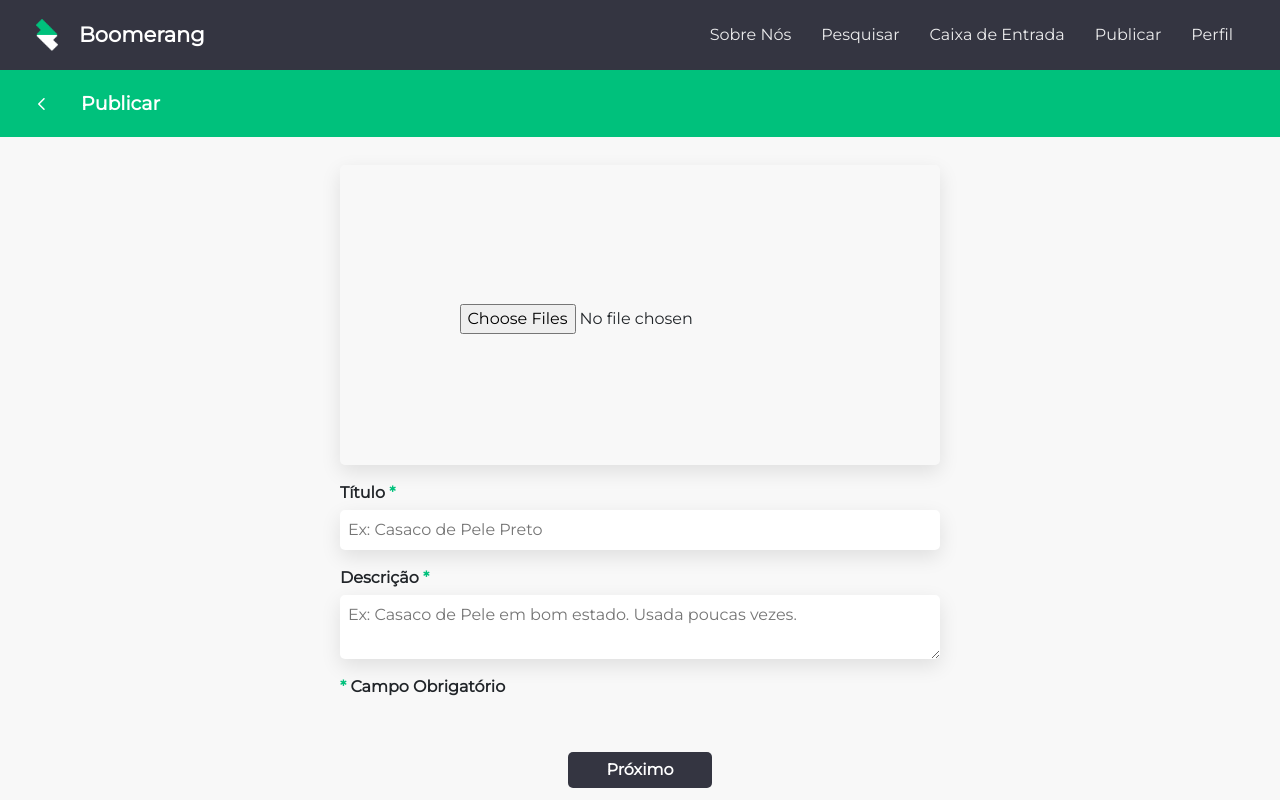
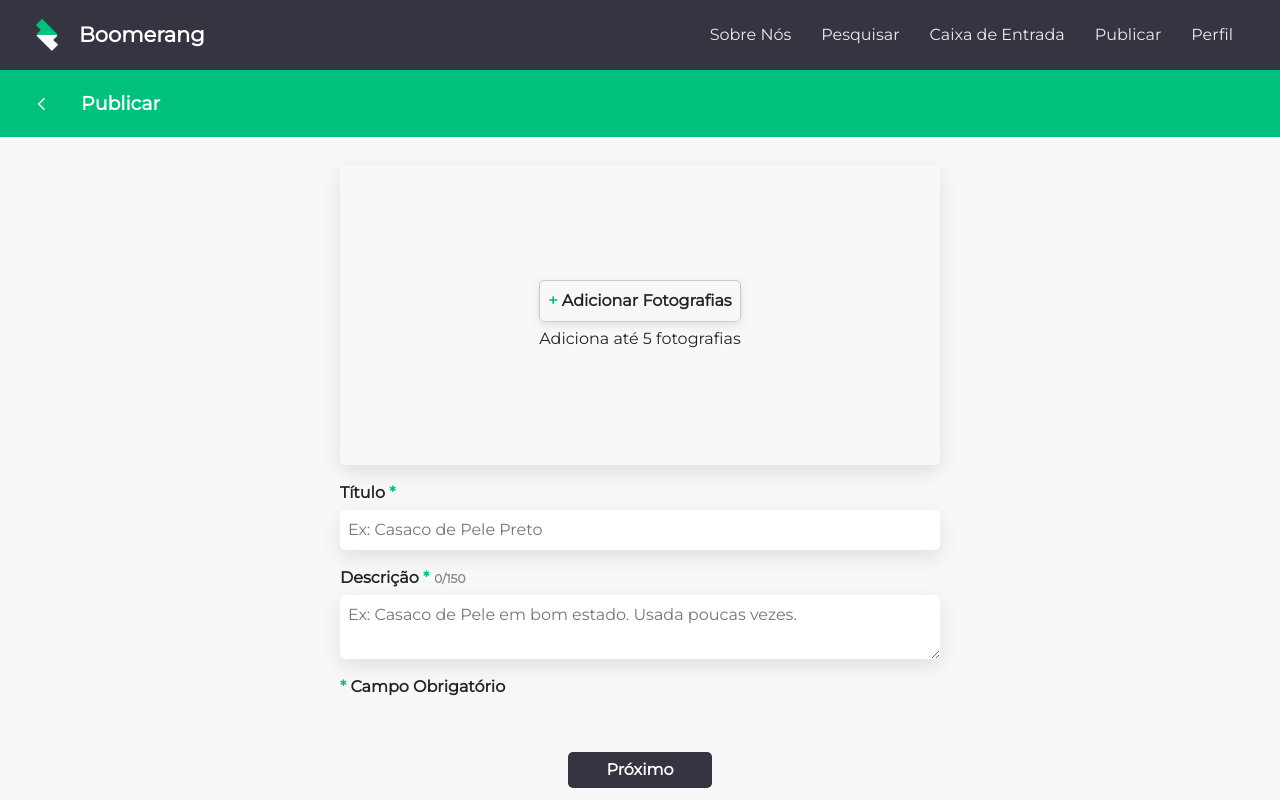
Before and after one commit to DinaX02/Boomerang, a React (Create React App) app: page /publicar-page in a window 1280 px wide. Built offline with nearby package versions, Linux system fonts and the light colour scheme.

Commit message:
estilizacao atualizada progresso publicar

```diff
--- a/src/components/ProgressPublish.js
+++ b/src/components/ProgressPublish.js
@@ -1,5 +1,5 @@
 import React, { useState } from "react";
-import EliminarImage from "../assets/eliminar.svg"
+import EliminarImage from "../assets/eliminar.svg";
 import Button from "./Button";
 import "./components.css";
 
@@ -7,10 +7,12 @@ const ProgressPublish = () => {
   const [title, setTitle] = useState("");
   const [description, setDescription] = useState("");
   const [images, setImages] = useState([]);
-//   const [selectedFileName, setSelectedFileName] = useState("");
+  const [countChar, setCountChar] = useState(0);
+  const [paragraphAddFoto, setParagraphAddFoto] = useState(true);
 
   const handleSubmit = (e) => {
     e.preventDefault();
+    // Adicione lógica para enviar os dados, se necessário
   };
 
   const handleImageChange = (e) => {
@@ -20,9 +22,7 @@ const ProgressPublish = () => {
     }
 
     setImages([...images, ...Array.from(e.target.files)]);
-
-    // const fileName = e.target.files[0] ? e.target.files[0].name : "";
-    // setSelectedFileName(fileName);
+    setParagraphAddFoto(false);
   };
 
   const handleRemoveImage = (index) => {
@@ -31,23 +31,56 @@ const ProgressPublish = () => {
     setImages(newImages);
   };
 
+  const handleDescriptionChange = (e) => {
+    const inputDescription = e.target.value;
+    if (inputDescription.length <= 150) {
+      setDescription(inputDescription);
+      setCountChar(inputDescription.length);
+    }
+  };
+
   return (
     <form className="productForm" onSubmit={handleSubmit}>
-
       <div className="imageUpload" htmlFor="images">
+        <label htmlFor="images" className="addImgInputPublish">
+          <span className="colourGreenAsterisk">+</span> Adicionar Fotografias
+        </label>
         <input
+          id="images"
           type="file"
-          id="images"
           accept="image/*"
           multiple
           onChange={handleImageChange}
+          style={{ opacity: 0, position: "absolute", zIndex: -1 }}
         />
+
+        {paragraphAddFoto && (
+          <p>Adiciona até 5 fotografias</p>
+        )}
+
+        <div className="imagesPreviewContainer">
+          {images.map((image, index) => (
+            <div key={index} className="imagePreview">
+              <img
+                className="imagePreviewImg"
+                src={URL.createObjectURL(image)}
+                alt={image.name}
+              />
+              <button
+                type="button"
+                className="removeImageButton"
+                onClick={() => handleRemoveImage(index)}
+              >
+                <img src={EliminarImage} alt="eliminar_img" />
+              </button>
+            </div>
+          ))}
+        </div>
       </div>
 
-      {/* Exibe o nome do arquivo selecionado */}
-      {/* {selectedFileName && <p>{selectedFileName}</p>} */}
-
-      <label htmlFor="title">Título <span className="corAsteriscoObrigatorio">*</span></label>
+      <label htmlFor="title">
+        Título <span className="colourGreenAsterisk">*</span>
+      </label>
       <input
         className="productFormInput"
         type="text"
@@ -57,32 +90,24 @@ const ProgressPublish = () => {
         onChange={(e) => setTitle(e.target.value)}
       />
 
-      <label htmlFor="description">Descrição <span className="corAsteriscoObrigatorio">*</span></label>
+      <label htmlFor="description">
+        Descrição <span className="colourGreenAsterisk">*</span>
+        <span className="countCharDescription">{countChar}/150</span>
+      </label>
       <textarea
         className="productFormInput"
         id="description"
         placeholder="Ex: Casaco de Pele em bom estado. Usada poucas vezes."
         value={description}
-        onChange={(e) => setDescription(e.target.value)}
+        onChange={(e) => handleDescriptionChange(e)}
       />
 
-<div className="imagesPreviewContainer">
-  {images.map((image, index) => (
-    <div key={index} className="imagePreview">
-      <img className="imagePreviewImg" src={URL.createObjectURL(image)} alt={image.name} />
-      <button
-              type="button"
-              className="removeImageButton"
-              onClick={() => handleRemoveImage(index)}
-            >
-            <img src={EliminarImage} alt="eliminar_img"/>
-       </button>
-    </div>
-  ))}
-</div>
-<label htmlFor="description"> <span className="corAsteriscoObrigatorio">*</span> Campo Obrigatório</label>
-<div className="btnProximoPublicar">
-      <Button text="Próximo"/>
+      <label htmlFor="description">
+        {" "}
+        <span className="colourGreenAsterisk">*</span> Campo Obrigatório
+      </label>
+      <div className="btnProximoPublicar">
+        <Button text="Próximo" />
       </div>
     </form>
   );
--- a/src/components/components.css
+++ b/src/components/components.css
@@ -314,6 +314,7 @@ background-color: #F8F8F8;
 
 
 /* ----- ProgressPublish ----- */
+
 .productForm {
   display: flex;
   flex-direction: column;
@@ -345,17 +346,29 @@ background-color: #F8F8F8;
  }
 
  .imagePreviewImg {
-  width: 180px;
-  height: 180px;
+  width: 160px;
+  height: 160px;
   object-fit: cover;
   margin-right: 0.5rem;
   border: 1px solid #ccc;
   border-radius: 5px;
+  margin-bottom: 0.8em;
  }
 
  .imagesPreviewContainer {
   display: flex;
+  max-width: 95%;
   overflow-x: auto;
+  overflow-y: hidden;
+}
+
+.imagesPreviewContainer::-webkit-scrollbar {
+  width: 5px;
+}
+
+.imagesPreviewContainer::-webkit-scrollbar-thumb {
+  background-color: #00C17C;
+  border-radius: 4px;
 }
 
 .removeImageButton {
@@ -402,7 +415,7 @@ background-color: #F8F8F8;
 
 }
 
-.corAsteriscoObrigatorio{
+.colourGreenAsterisk{
   color: #00C17C;
 }
 
@@ -412,6 +425,20 @@ background-color: #F8F8F8;
   align-items: center;
   margin-top: 3em;
 }
+
+.countCharDescription{
+  font-size: 12px;
+  color: #888;
+  margin-left: 5px;
+}
+
+.addImgInputPublish{
+border: 1px solid #CACACA;
+box-shadow: 0 3px 10px rgba(0, 0, 0, 0.1);
+padding: 8px;
+border-radius: 5px;
+}
+
 /* -----outros----- */
 
 
@@ -419,7 +446,8 @@ background-color: #F8F8F8;
 /* -----Publicar Page----- */
 
 .publicarPage{
-min-height: 100vh;
+  height: calc(100vh- 67px);
+  overflow-x: hidden;
 }
 
 /* -----@media----- */
@@ -476,6 +504,12 @@ min-height: 100vh;
   .productForm {
     height: calc(100vh- 67px);
    }
+
+   .imagePreviewImg {
+    width: 120px;
+    height: 120px;
+  }
+
   }
 
 @media (max-width: 836px) {
```
